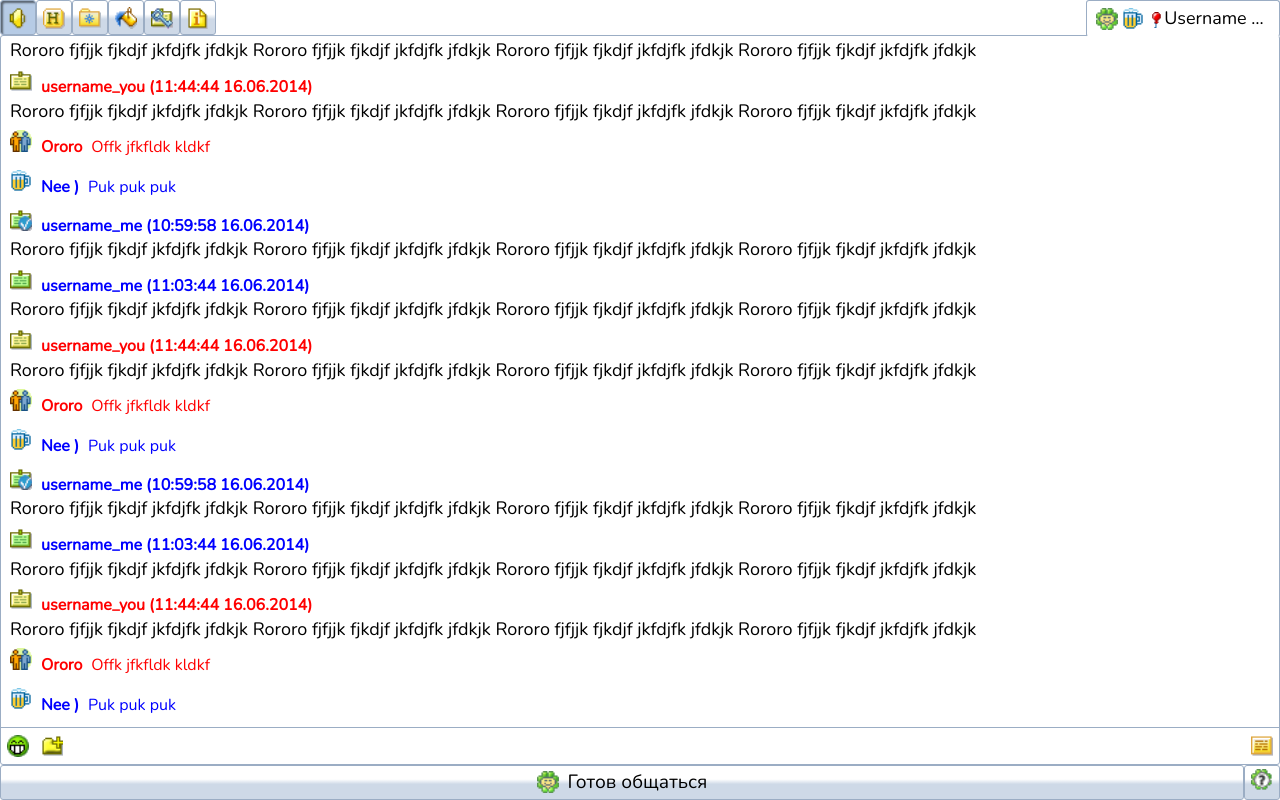
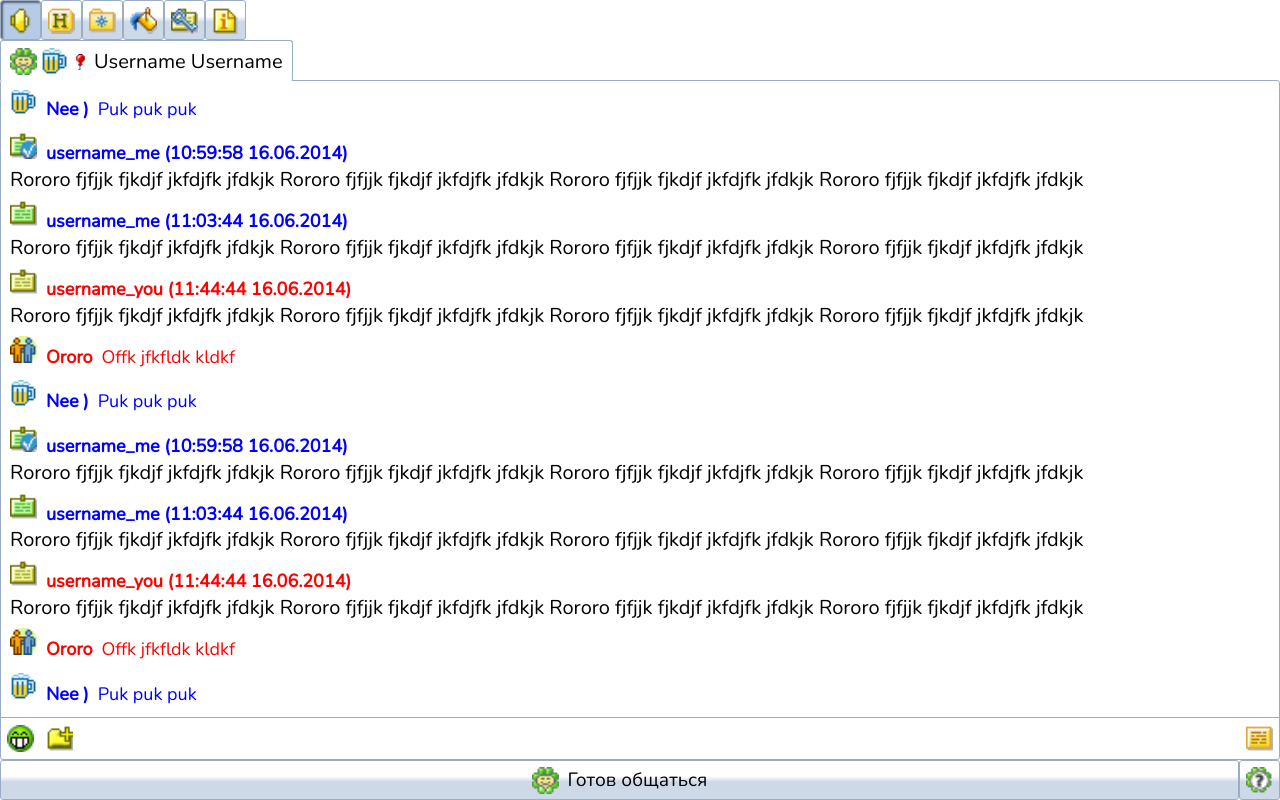
Before and after one commit to renfosdead/Messenger-client, a React (Vite) app: page / in a window 1280 px wide. Built offline with nearby package versions, Linux system fonts and the light colour scheme.

Commit message:
more font size

```diff
--- a/src/components/App.jsx
+++ b/src/components/App.jsx
@@ -34,10 +34,10 @@ function App() {
 export default App;
 
 const StyledApp = styled.div`
-  display: flex;
-  flex-direction: column;
+  display: grid;
+  grid-template-rows: ${({ theme }) => theme.buttonHeight} 1fr ${({ theme }) =>
+      theme.buttonHeight};
   height: 100vh;
-  justify-content: space-between;
   .top,
   .bottom {
     display: flex;
--- a/src/components/Statuses.jsx
+++ b/src/components/Statuses.jsx
@@ -69,7 +69,7 @@ const StyledStatuses = styled.div`
     position: absolute;
     right: 0;
     bottom: ${({ theme }) => theme.buttonHeight};
-    width: 200px;
+    width: 220px;
     background: ${({ theme }) => theme.backgroundColor};
     padding-top: ${({ theme }) => theme.paddingSM}!important;
     padding-bottom: ${({ theme }) => theme.paddingSM}!important;
@@ -83,7 +83,7 @@ const StyledStatuses = styled.div`
     .status {
       display: flex;
       align-items: center;
-      line-height: 1.5;
+      line-height: calc(${({ theme }) => theme.fontSize} * 1.7);
       font-size: 1.2em;
 
       img {
--- a/src/components/StatusesCustom.jsx
+++ b/src/components/StatusesCustom.jsx
@@ -26,6 +26,7 @@ const CustomStatuses = () => {
   const className = classNames({
     enabled: visible,
     button: true,
+    "status-toggler-btn": true,
   });
 
   return (
@@ -111,14 +112,21 @@ export default CustomStatuses;
 const StyledCustomStatuses = styled.div`
   position: relative;
   .custom-status-btn__comment {
-    width: calc(${({ theme }) => theme.buttonImageHeight} - 10px);
+    width: calc(${({ theme }) => theme.buttonImageHeight} / 2);
     img {
       position: absolute;
       top: 4px;
       left: 4px;
-      width: calc(${({ theme }) => theme.buttonImageHeight} - 10px);
-      height: calc(${({ theme }) => theme.buttonImageHeight} - 10px) !important;
+      width: calc(${({ theme }) => theme.buttonImageHeight} / 2);
+      height: calc(${({ theme }) => theme.buttonImageHeight} / 2) !important;
       z-index: 1;
+    }
+  }
+
+  .status-toggler-btn {
+    > div {
+      display: flex;
+      align-items: center;
     }
   }
 
@@ -126,7 +134,7 @@ const StyledCustomStatuses = styled.div`
     position: absolute;
     right: 0;
     bottom: ${({ theme }) => theme.buttonHeight};
-    width: 240px;
+    width: 260px;
     background: ${({ theme }) => theme.backgroundColor};
     display: flex;
     flex-direction: column;
@@ -147,8 +155,8 @@ const StyledCustomStatuses = styled.div`
 
       .custom-status-submenu__item {
         position: relative;
-        width: 32px;
-        height: 32px;
+        width: calc(${({ theme }) => theme.buttonImageHeight} + 10px);
+        height: calc(${({ theme }) => theme.buttonImageHeight} + 10px);
         overflow: hidden;
         box-sizing: border-box;
         img {
--- a/src/components/msg/Body.jsx
+++ b/src/components/msg/Body.jsx
@@ -134,7 +134,8 @@ const MessageBody = ({ expanded }) => {
   };
 
   return (
-    <StyledMessageBody ref={bodyRef}>
+    <StyledMessageBody>
+      <div ref={bodyRef}>
         {messages.map((mes) => (
           <div key={mes.id}>
             {mes.type === "status" ? (
@@ -150,7 +151,9 @@ const MessageBody = ({ expanded }) => {
               <>
                 <div className={`message-title ${mes.status}`}>
                   <img className="img-icon" src={`/icons/${mes.status}.png`} />
-                <div className={mes.status}>{`${mes.user} (${mes.date})`}</div>
+                  <div
+                    className={mes.status}
+                  >{`${mes.user} (${mes.date})`}</div>
                 </div>
                 <div>{mes.text}</div>
                 <div>{mes.additionalText}</div>
@@ -158,6 +161,7 @@ const MessageBody = ({ expanded }) => {
             )}
           </div>
         ))}
+      </div>
     </StyledMessageBody>
   );
 };
@@ -167,8 +171,16 @@ export default MessageBody;
 const StyledMessageBody = styled.div`
   position: relative;
   font-size: ${({ theme }) => theme.fontSize};
+  overflow: hidden;
+  position: relative;
+  > div {
+    position: absolute;
+    left: ${({ theme }) => theme.paddingST};
+    right: ${({ theme }) => theme.paddingST};
+    top: ${({ theme }) => theme.paddingST};
+    bottom: ${({ theme }) => theme.paddingST};
     overflow-y: auto;
-  padding: ${({ theme }) => theme.paddingST};
+  }
   .message-title {
     display: flex;
     gap: ${({ theme }) => theme.paddingST};
--- a/src/components/msg/Header.jsx
+++ b/src/components/msg/Header.jsx
@@ -20,7 +20,7 @@ const Header = () => {
         {!enabled && <img src={`statuses_custom/${statusesCustom[5]}.png`} />}
         <Balloon />
 
-        <div className="username">Username Username Username</div>
+        <div className="username">Username Username</div>
       </div>
       {enabled && (
         <div className="status-text">
@@ -38,20 +38,17 @@ export default Header;
 
 const StyledHeader = styled.div`
   position: absolute;
-  right: -1px !important;
-  width: calc(
-    6 * ${({ theme }) => theme.buttonHeight} - 4 *
-      ${({ theme }) => theme.paddingST}
-  );
+  left: -1px !important;
+  right: auto !important;
   top: calc(-${({ theme }) => theme.buttonHeight} - 1px) !important;
   justify-content: start !important;
   padding-left: ${({ theme }) => theme.paddingST}!important;
   padding-right: ${({ theme }) => theme.paddingST}!important;
   background: ${({ theme }) => theme.backgroundColor}!important;
+  z-index: 3;
 
   .status-row {
     display: flex;
-    width: 100%;
     align-items: center;
     height: ${({ theme }) => theme.buttonHeight};
     gap: ${({ theme }) => theme.paddingSM}!important;
--- a/src/components/msg/MessageTab.jsx
+++ b/src/components/msg/MessageTab.jsx
@@ -24,13 +24,18 @@ export default MessageTab;
 
 const StyledMessageTab = styled.div`
   position: relative;
-  height: calc(100vh - 2 * ${({ theme }) => theme.buttonHeight} - 2px);
+  height: calc(100vh - 3 * ${({ theme }) => theme.buttonHeight} - 2px);
   border: ${({ theme }) => theme.borderStyle};
   border-radius: ${({ theme }) => theme.borderRadius};
   font-size: ${({ theme }) => theme.fontSize};
   display: grid;
   grid-template-rows: 1fr calc(${({ theme }) => theme.buttonHeight} + 2px);
+  margin-top: ${({ theme }) => theme.buttonHeight};
   &.chat-expanded {
-    grid-template-rows: 1fr 338px;
+    grid-template-rows: 1fr calc(
+        13 * ${({ theme }) => theme.fontSize} + 2 *
+          ${({ theme }) => theme.buttonHeight} + 4 *
+          ${({ theme }) => theme.paddingST}
+      );
   }
 `;
--- a/src/theme/config.json
+++ b/src/theme/config.json
@@ -1,9 +1,9 @@
 {
-  "fontSize": "18px",
-  "fontSizeSM": "16px",
-  "buttonHeight": "35px",
+  "fontSize": "20px",
+  "fontSizeSM": "18px",
+  "buttonHeight": "40px",
   "iconSize": "16px",
-  "buttonImageHeight": "22px",
+  "buttonImageHeight": "27px",
   "borderColor": "#5c728d",
   "borderStyle": "1px solid #9badc4",
   "borderRadius": "3px",
```
Lines whose indentation alone changed are shown as unchanged.
